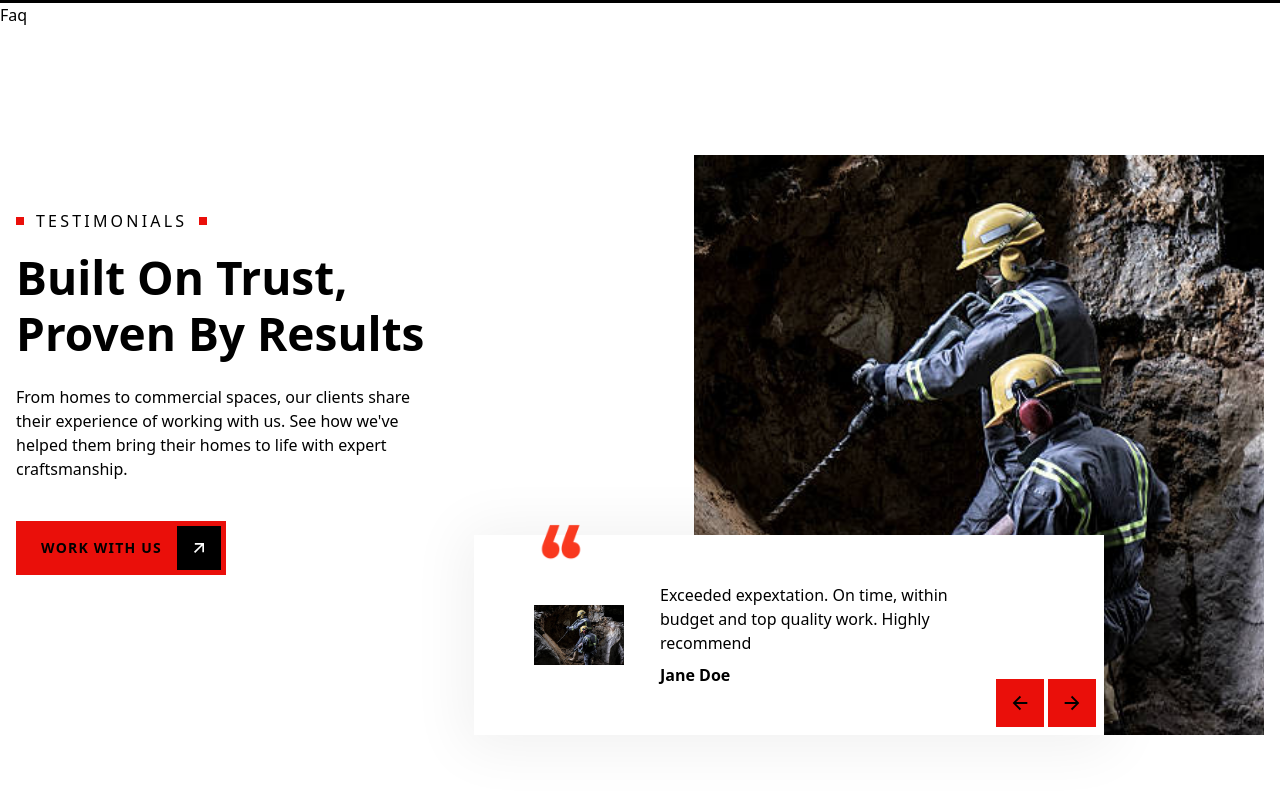
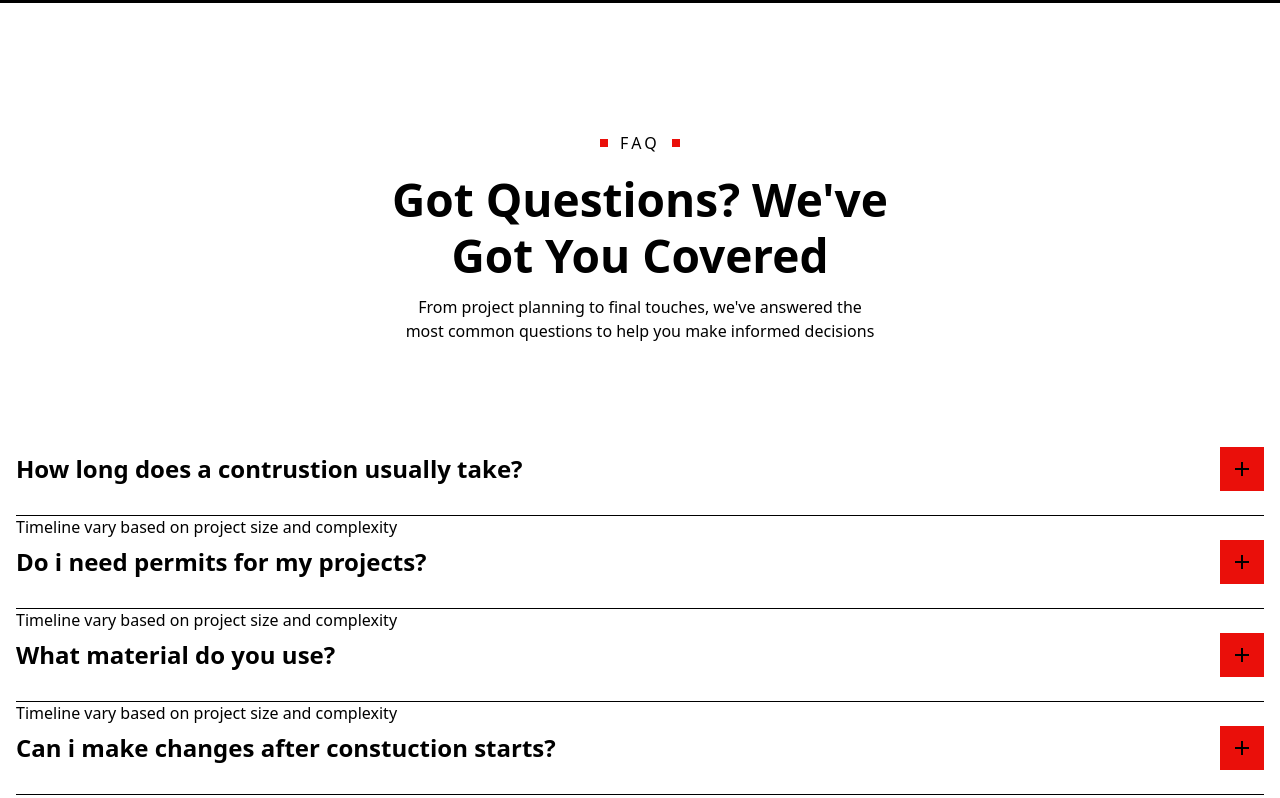
Before and after one commit to Sam-Rytech/de-alice-New, a Next.js app: page / in a window 1280 px wide. Shown: the part 2440-3238 px from the top of the page. Built offline with nearby package versions, Linux system fonts and the light colour scheme.

Commit message:
Updated FAQ

```diff
--- a/components/Faq.jsx
+++ b/components/Faq.jsx
@@ -2,10 +2,11 @@ import Pretitle from './Pretitle'
 import { motion } from 'framer-motion'
 import { fadeIn } from '../variants'
 import { Description } from '@radix-ui/react-dialog'
+import FaqItem from './FaqItem'
 
 const faqItemData = [
   {
-    title: 'How long does a contrustion usualyy take?',
+    title: 'How long does a contrustion usually take?',
     description: 'Timeline vary based on project size and complexity',
   },
   {
@@ -30,8 +31,42 @@ const faqItemData = [
   },
 ]
 
+const faqItemVariants = {
+  hidden: { opacity: 0, y: 30 },
+
+  visible: (index) => ({
+    opacity: 1,
+    y: 0,
+    transition: { delay: (index = 0.1), duration: 0.3 },
+  }),
+}
+
 const Faq = () => {
-  return <div>Faq</div>
+  return (
+    <section className="pt-16 xl:pt-32 px-4">
+      <div className="container mx-auto">
+        {/* text */}
+        <div className="text-center max-w-[540px] mx-auto xl:mb-20">
+          <Pretitle text="Faq" center />
+          <h2 className="h2 mb-3">Got Questions? We've Got You Covered</h2>
+          <p className="mb-11 max-w-[480px] mx-auto">
+            From project planning to final touches, we've answered the most
+            common questions to help you make informed decisions
+          </p>
+        </div>
+        {/* faq items */}
+        <ul>
+          {faqItemData.map((item, index) => {
+            return (
+              <li key={index}>
+                <FaqItem title={item.title} description={item.description}/>
+              </li>
+            )
+          })}
+        </ul>
+      </div>
+    </section>
+  )
 }
 
 export default Faq
--- /dev/null
+++ b/components/FaqItem.jsx
@@ -0,0 +1,42 @@
+import React, { useState } from 'react';
+import { RiSubtractFill, RiAddFill } from 'react-icons/ri';
+
+const FaqItem = ({ title, description }) => {
+    const [isOpen, setIsOpen] = useState(false)
+
+    return (
+        <div className="w-full border-b">
+            <div className="flex items-center justify-between py-6">
+                <h4 className="h4 max-w-[300px] sm:max-w-md md:max-w-max">{title}</h4>
+                <button
+                    className="w-[44px] h-[44px] PrimaryB flex items-center justify-center"
+                    onClick={() => setIsOpen(!isOpen)}
+                >
+                    {isOpen ? (
+                        <RiSubtractFill
+                            className={`text-black text-2xl transition-opacity duration-700 ${isOpen ? 'opacity-100' : 'opacity-0'
+                                }`}
+                        />
+                    ) : (
+                        <RiAddFill
+                            className={`text-black text-2xl transition-opacity duration-700 ${isOpen ? 'opacity-0' : 'opacity-100'
+                                }`}
+                        />
+                    )}
+                </button>
+            </div>
+
+            {/* description */}
+            <div
+                className={`${isOpen
+                    ? 'max-h-[200px] opacity-100 p-[16px] transition-all duration-500 ease-in-out'
+                    : 'max-h-0 opacity-100 p-0 transition-all duration-300 ease-in-out'
+                    }`}
+            >
+                <p>{description}</p>
+            </div>
+        </div>
+    );
+};
+
+export default FaqItem
```
